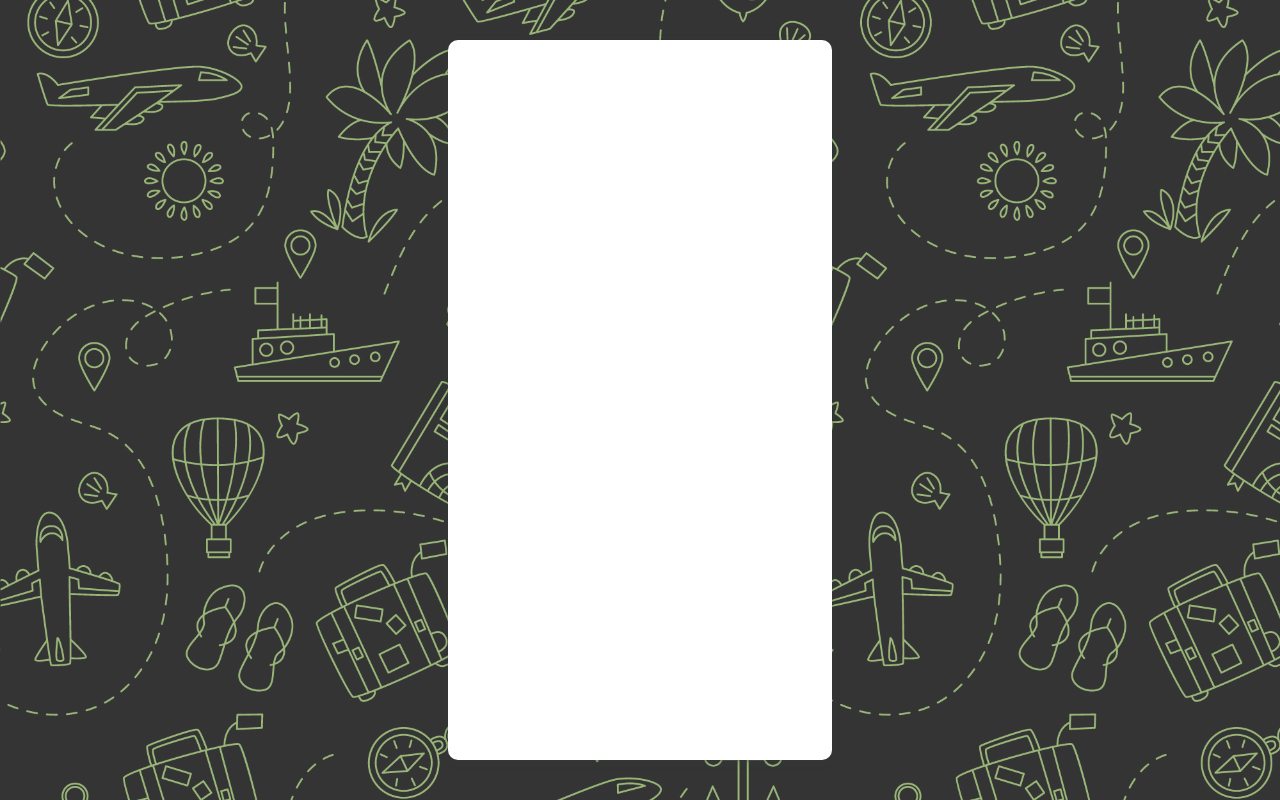
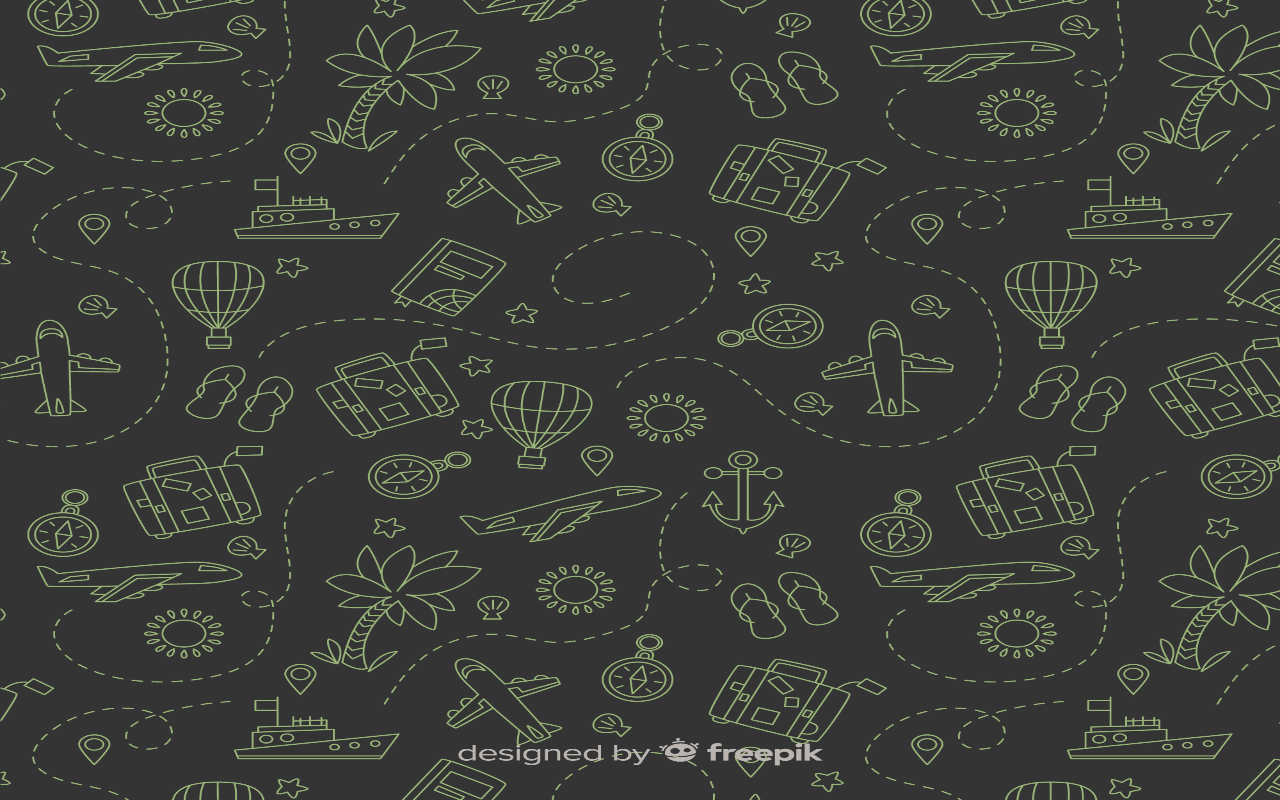
Before and after one commit to piyush-jaiswal-projects/payment-app, a React (Create React App) app in the folder client/: page / in a window 1280 px wide. Built offline with nearby package versions, Linux system fonts and the light colour scheme.

Commit message:
Backgrund Bug

```diff
--- a/client/src/components/Landing/landing.css
+++ b/client/src/components/Landing/landing.css
@@ -11,6 +11,7 @@
 
 .background img{
     width: 100%;
+    height: 100%;
     filter: invert(95%);
 }
 
@@ -19,7 +20,7 @@
     z-index: +1000;
     top: 5%;
     left: 35%;
-    height: 90vh;
+    height: auto;
     width: 30vw;
     border-radius: 10px;
     box-shadow: rgba(60, 64, 67, 0.3) 0px 1px 2px 0px, rgba(60, 64, 67, 0.15) 0px 2px 6px 2px;
```
